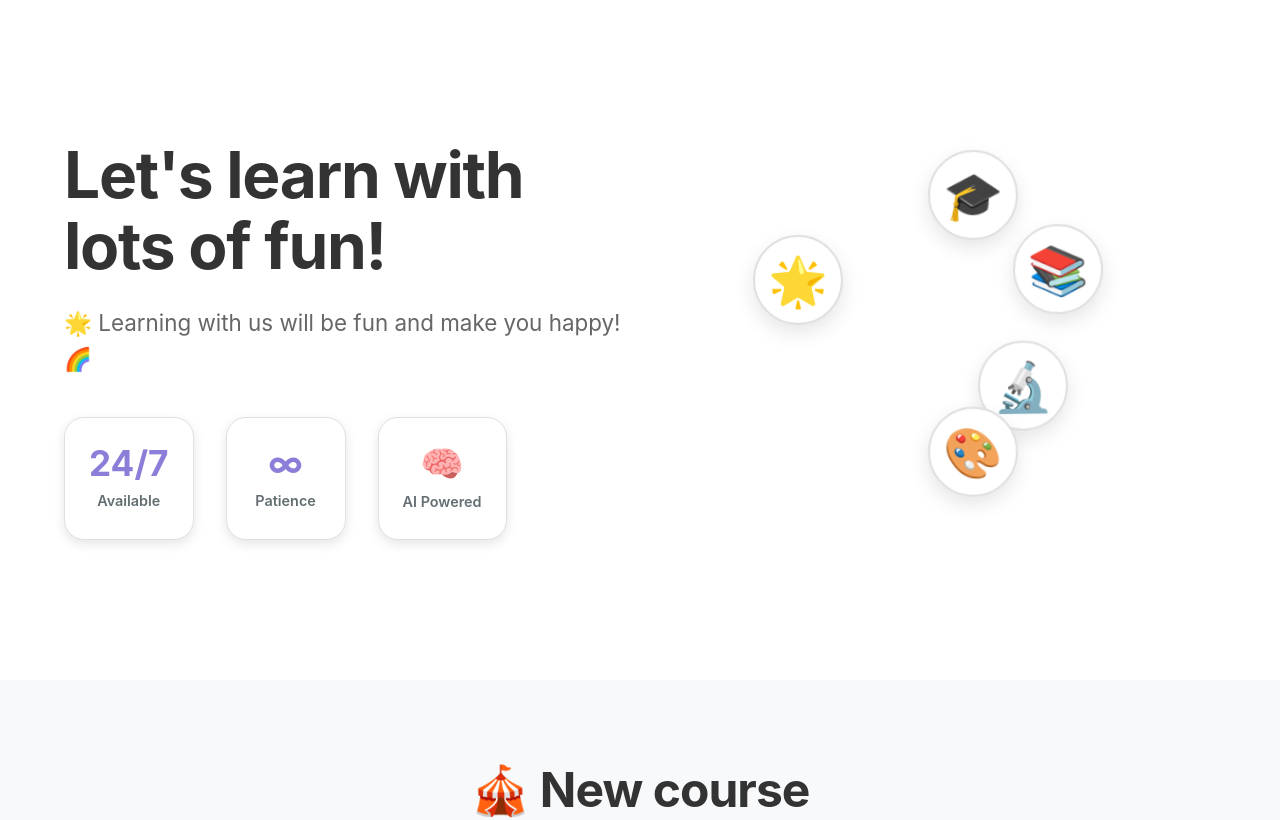
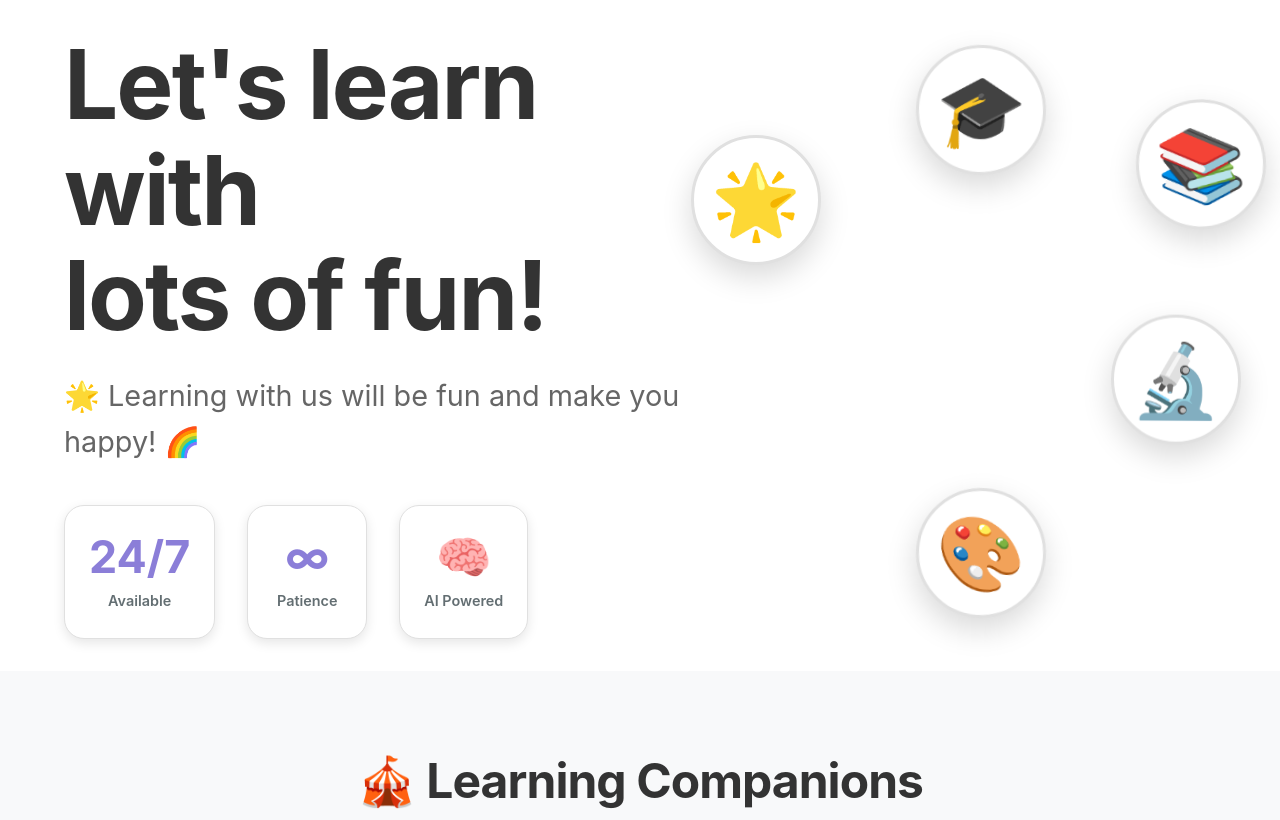
Before and after one commit to kartikeytiwari37/sahayakfe, a React (Create React App) app: page / in a window 1280 px wide. Shown: the top 820 px of the page. Built offline with nearby package versions, Linux system fonts and the light colour scheme.

Commit message:
Update HomePage styles and change section title to 'Learning Companions'

```diff
--- a/src/components/HomePage.css
+++ b/src/components/HomePage.css
@@ -11,7 +11,7 @@
   display: flex;
   align-items: center;
   justify-content: space-between;
-  min-height: 85vh;
+  min-height: 65vh;
   padding: 2rem 4rem;
   position: relative;
   z-index: 1;
@@ -19,12 +19,12 @@
 }
 
 .hero-content {
-  flex: 1;
-  max-width: 650px;
+  flex: 1.5;
+  max-width: 800px;
 }
 
 .hero-title {
-  font-size: 4rem;
+  font-size: 6rem;
   font-weight: 700;
   margin-bottom: 1.5rem;
   line-height: 1.1;
@@ -33,7 +33,7 @@
 }
 
 .hero-subtitle {
-  font-size: 1.4rem;
+  font-size: 1.8rem;
   color: #666666;
   margin-bottom: 2.5rem;
   line-height: 1.6;
@@ -65,13 +65,13 @@
 }
 
 .stat-number {
-  font-size: 2.2rem;
+  font-size: 2.8rem;
   font-weight: 700;
   color: #8B7ED8;
 }
 
 .stat-label {
-  font-size: 0.9rem;
+  font-size: 1.1rem;
   color: #666666;
   margin-top: 0.5rem;
   font-weight: 600;
@@ -88,23 +88,23 @@
 
 .floating-elements {
   position: relative;
-  width: 350px;
-  height: 350px;
+  width: 500px;
+  height: 500px;
 }
 
 .floating-element {
   position: absolute;
-  font-size: 3rem;
+  font-size: 4.5rem;
   animation: float 8s ease-in-out infinite;
   background: #ffffff;
   border-radius: 50%;
-  width: 90px;
-  height: 90px;
+  width: 130px;
+  height: 130px;
   display: flex;
   align-items: center;
   justify-content: center;
-  border: 2px solid #e0e0e0;
-  box-shadow: 0 8px 20px rgba(0, 0, 0, 0.1);
+  border: 3px solid #e0e0e0;
+  box-shadow: 0 12px 30px rgba(0, 0, 0, 0.15);
   transition: all 0.3s ease;
 }
 
@@ -114,34 +114,34 @@
 }
 
 .floating-element:nth-child(1) {
-  top: 0;
-  left: 50%;
+  top: -5%;
+  left: 40%;
   transform: translateX(-50%);
   animation-delay: 0s;
 }
 
 .floating-element:nth-child(2) {
-  top: 20%;
-  right: 0;
+  top: 5%;
+  right: -10%;
   animation-delay: 1.5s;
 }
 
 .floating-element:nth-child(3) {
-  bottom: 20%;
-  right: 10%;
+  bottom: 25%;
+  right: -5%;
   animation-delay: 3s;
 }
 
 .floating-element:nth-child(4) {
-  bottom: 0;
-  left: 50%;
+  bottom: -10%;
+  left: 40%;
   transform: translateX(-50%);
   animation-delay: 4.5s;
 }
 
 .floating-element:nth-child(5) {
-  top: 20%;
-  left: 0;
+  top: 10%;
+  left: -5%;
   animation-delay: 6s;
 }
 
@@ -400,7 +400,7 @@
     flex-direction: column;
     padding: 2rem;
     text-align: center;
-    min-height: 90vh;
+    min-height: 70vh;
   }
 
   .hero-title {
@@ -413,15 +413,15 @@
   }
 
   .floating-elements {
-    width: 250px;
-    height: 250px;
+    width: 350px;
+    height: 350px;
     margin-top: 2rem;
   }
 
   .floating-element {
-    width: 70px;
-    height: 70px;
-    font-size: 2.2rem;
+    width: 100px;
+    height: 100px;
+    font-size: 3.2rem;
   }
 
   .agents-section,
--- a/src/components/HomePage.js
+++ b/src/components/HomePage.js
@@ -104,7 +104,7 @@ function HomePage({ onSelectAgent }) {
       </div>
 
       <div className="agents-section">
-        <h2 className="section-title">🎪 New course</h2>
+        <h2 className="section-title">🎪 Learning Companions</h2>
         <div className="agents-grid">
           {agents.map(agent => (
             <div
```
